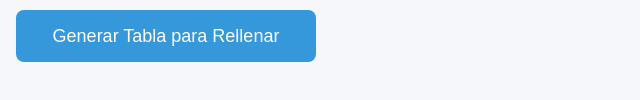
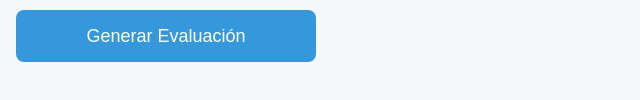
Before and after one commit to segproject/tabla.vida.util, a plain HTML site: page index.html in a window 1280 px wide. Both pictures are taken after a click on the element "📝 Examen: Selecciona y Rellena". Shown: the part 472-572 px from the top of the page, 0-640 px from the left. Drawn offline with Linux system fonts and the light colour scheme.

Commit message:
index.html

```diff
--- a/index.html
+++ b/index.html
@@ -348,7 +348,7 @@
 
   <div id="seleccionProductos"></div>
 
-  <button class="btn" id="generarExamenManual">Generar Tabla para Rellenar</button>
+  <button class="btn" id="generarExamenManual">Generar Evaluación</button>
 
   <form id="formularioExamenManual" style="display:none;">
     <div style="overflow-x:auto;">
```
